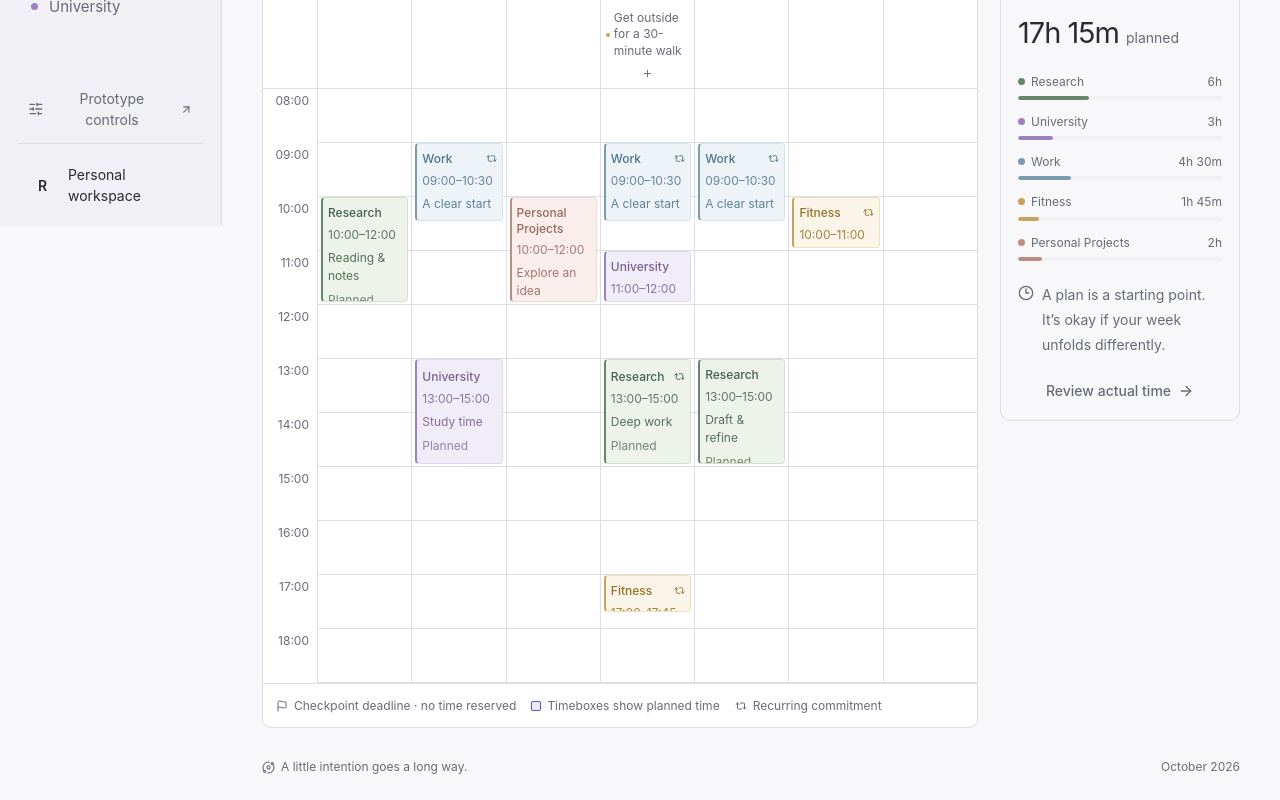
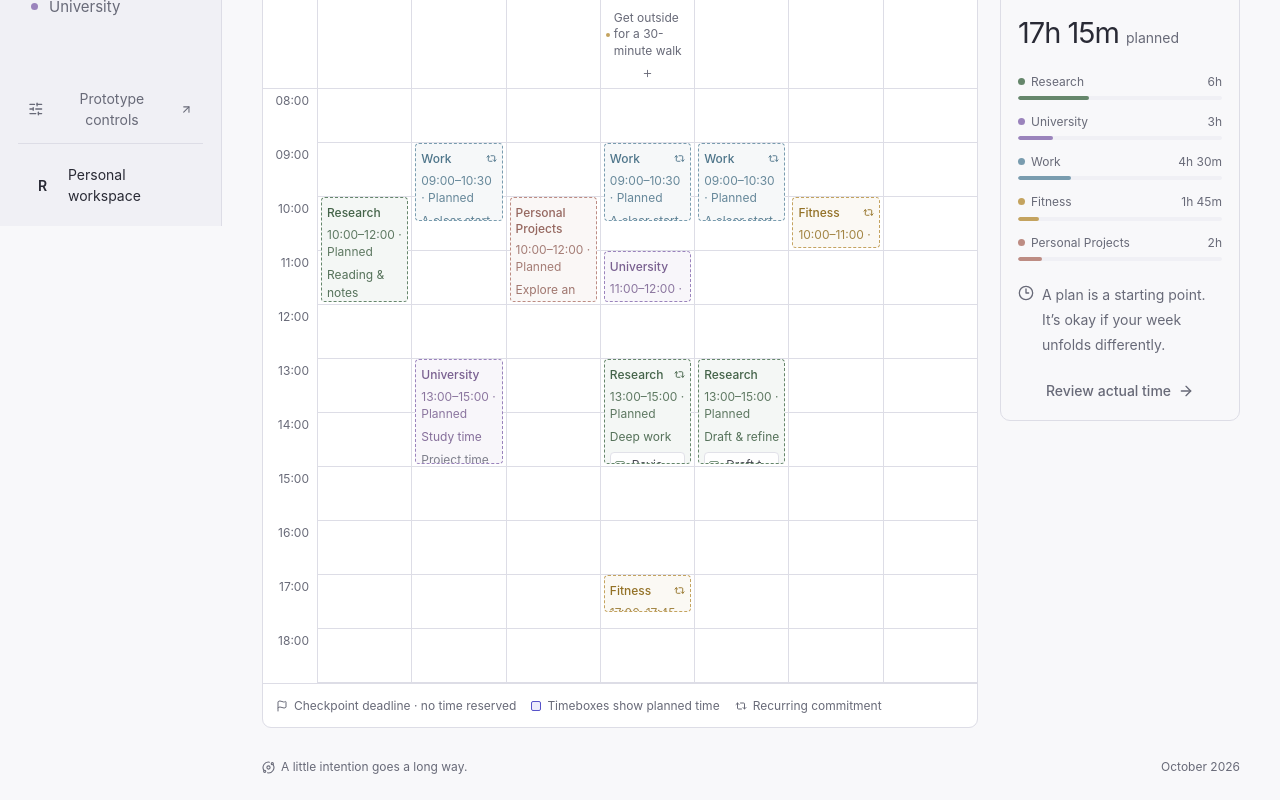
Before and after one commit to ricardovinicius/orbit, a Next.js app in the folder apps/prototype/: page /week in a window 1280 px wide. Shown: the part 574-1374 px from the top of the page. Built offline with nearby package versions, Linux system fonts and the light colour scheme.

Commit message:
Show planned tasks inside timeboxes and isolate sidebar scrolling

```diff
--- a/apps/prototype/src/app/globals.css
+++ b/apps/prototype/src/app/globals.css
@@ -190,12 +190,21 @@ a.project-tag:hover { color: var(--foreground); }
 .timebox-time strong { font-size: var(--text-small); font-weight: 450; color: var(--muted-foreground); }
 .timebox-time span { font-size: var(--text-caption); color: var(--muted-foreground); }
 .timebox-time small { font-size: var(--text-caption); color: var(--muted-foreground); }
-.timebox-card { flex: 1; min-width: 0; padding: 11px 12px 10px; text-align: left; border-radius: 6px; border: 1px solid var(--project-border); border-left: 3px solid var(--project-color); background: var(--project-bg); color: var(--project-ink); transition: filter 120ms; }
+.timebox-card { flex: 1; min-width: 0; padding: 11px 12px 10px; text-align: left; border-radius: 6px; border: 1px dashed var(--project-color); background: color-mix(in srgb, var(--project-color) 7%, var(--card)); color: var(--project-ink); transition: filter 120ms; }
 .timebox-card:hover, .calendar-block:hover { filter: brightness(.97); }
 .timebox-card > div { display: flex; flex-wrap: wrap; justify-content: space-between; gap: 5px; align-items: center; }
 .timebox-card strong { font-size: var(--text-small); font-weight: 550; }
 .timebox-card > div > span { display: inline-flex; gap: 4px; align-items: center; font-size: var(--text-caption); opacity: .8; }
 .timebox-card p { font-size: var(--text-content); margin-top: 5px; opacity: .9; }
+.timebox-tasks { display: grid; gap: 6px; margin-top: 10px; }
+.timebox-task { display: flex; align-items: flex-start; gap: 7px; padding: 8px; border: 1px solid var(--border); border-radius: 4px; background: var(--card); color: var(--foreground); font-size: var(--text-small); line-height: 1.4; }
+.timebox-task > span:first-child { display: flex; align-items: center; flex-shrink: 0; min-height: 19px; }
+.planned-task-marker { width: 10px; height: 10px; border: 1px solid var(--project-color); border-radius: 2px; }
+.timebox-project-time, .timebox-task-more { display: block; margin-top: 8px; font-size: var(--text-caption); color: var(--muted-foreground); }
+.calendar-block .timebox-tasks { margin-top: 6px; gap: 3px; }
+.calendar-block .timebox-task { padding: 4px; font-size: var(--text-caption); }
+.calendar-block .timebox-task > span:last-child { overflow: hidden; text-overflow: ellipsis; white-space: nowrap; }
+.calendar-block .timebox-task-more { margin-top: 0; }
 .timebox-card small { display: flex; justify-content: space-between; margin-top: 10px; font-size: var(--text-caption); opacity: .75; }
 .panel-link { margin: 2px 21px 15px; color: var(--muted-foreground); font-size: var(--text-small); }
 .checkpoint-list { padding: 0 22px 7px; }
@@ -312,7 +321,7 @@ a.project-tag:hover { color: var(--foreground); }
 .today-column { background: var(--card); }
 .calendar-slot { position: absolute; display: flex; align-items: center; justify-content: center; width: 100%; height: 54px; border-bottom: 1px solid var(--border); color: transparent; }
 .calendar-slot:hover, .calendar-slot:focus-visible { background: var(--background); color: var(--muted-foreground); }
-.calendar-block { position: absolute; z-index: 2; border-radius: 4px; text-align: left; padding: 7px 5px; border: 1px solid var(--project-border); border-left: 2px solid var(--project-color); background: var(--project-bg); color: var(--project-ink); overflow: hidden; min-width: 0; }
+.calendar-block { position: absolute; z-index: 2; border-radius: 4px; text-align: left; padding: 7px 5px; border: 1px dashed var(--project-color); background: color-mix(in srgb, var(--project-color) 7%, var(--card)); color: var(--project-ink); overflow: hidden; min-width: 0; }
 .calendar-block strong { display: flex; align-items: center; justify-content: space-between; gap: 2px; font-size: var(--text-caption); line-height: 1.3; font-weight: 550; overflow-wrap: anywhere; }
 .calendar-block strong svg { flex-shrink: 0; }
 .calendar-block > span { display: block; font-size: var(--text-caption); margin-top: 5px; opacity: .85; }
--- a/apps/prototype/src/components/orbit/shared.tsx
+++ b/apps/prototype/src/components/orbit/shared.tsx
@@ -43,6 +43,17 @@ export function SessionList({ sessions }: { sessions: Session[] }) {
   return <div className="session-list">{[...sessions].sort((a, b) => `${b.date}${b.start}`.localeCompare(`${a.date}${a.start}`)).map((s) => <button className="session-row" key={s.id} onClick={() => open({ kind: "session-detail", id: s.id })}><span className="session-icon"><Clock3 size={16} /></span><span className="session-body"><strong>{data.projects.find((p) => p.id === s.projectId)?.name}</strong><span>{s.date === TODAY ? "Today" : dateLabel(s.date)}<span className="meta-divider">·</span>{s.start}–{s.end}</span></span><span className="session-duration">{timeLabel(duration(s))}<small>Actual</small></span><ArrowRight size={14} className="muted" /></button>)}</div>;
 }
 
+export function PlannedTasks({ box, compact = false }: { box: Timebox; compact?: boolean }) {
+  const { data } = useWorkspace();
+  const tasks = box.taskIds.flatMap((id) => {
+    const task = data.tasks.find((t) => t.id === id);
+    return task ? [task] : [];
+  });
+  if (!tasks.length) return <span className="timebox-project-time">Project time</span>;
+  const visible = compact ? tasks.slice(0, 1) : tasks;
+  return <span className="timebox-tasks">{visible.map((task) => <span className="timebox-task" key={task.id}><span aria-hidden="true">{task.done ? <Check size={12} /> : <span className="planned-task-marker" />}</span><span>{task.title}</span></span>)}{compact && tasks.length > 1 && <span className="timebox-task-more">+{tasks.length - 1} more Tasks</span>}</span>;
+}
+
 export function TimeboxList({ boxes, trackCurrentTime = false }: { boxes: Timebox[]; trackCurrentTime?: boolean }) {
   const { data, open } = useWorkspace();
   const now = useCurrentTime();
@@ -52,7 +63,7 @@ export function TimeboxList({ boxes, trackCurrentTime = false }: { boxes: Timebo
   if (!boxes.length) return <>{current && <div className="timebox-list"><CurrentTimeLine label={current.label} /></div>}<EmptyState compact title="An open schedule" description="Reserve a little time for a Project that matters." /></>;
   return <div className="timebox-list">{sorted.map((b, index) => {
     const p = data.projects.find((p) => p.id === b.projectId);
-    return <div key={b.id} className="timebox-current-row">{current && index === markerIndex && <CurrentTimeLine label={current.label} top={current.minutes > minutes(b.start) ? `${(current.minutes - minutes(b.start)) / duration(b) * 100}%` : 0} />}<div className="timebox-row"><div className="timebox-time"><strong>{b.start}</strong><span>{b.end}</span>{b.date !== TODAY && <small>{dateLabel(b.date)}</small>}</div><button className={`timebox-card ${p?.color}`} onClick={() => open({ kind: "timebox", id: b.id })}><div><strong>{p?.name}</strong><span>{timeLabel(duration(b))}{b.recurrence !== "none" && <Repeat2 size={12} />}</span></div><p>{b.title}</p><small>{b.taskIds.length ? `${b.taskIds.length} ${b.taskIds.length === 1 ? "Task" : "Tasks"}` : "Project time"}<span>Planned</span></small></button></div></div>;
+    return <div key={b.id} className="timebox-current-row">{current && index === markerIndex && <CurrentTimeLine label={current.label} top={current.minutes > minutes(b.start) ? `${(current.minutes - minutes(b.start)) / duration(b) * 100}%` : 0} />}<div className="timebox-row"><div className="timebox-time"><strong>{b.start}</strong><span>{b.end}</span>{b.date !== TODAY && <small>{dateLabel(b.date)}</small>}</div><button className={`timebox-card ${p?.color}`} onClick={() => open({ kind: "timebox", id: b.id })}><div><strong>{p?.name}</strong><span>{timeLabel(duration(b))}{b.recurrence !== "none" && <Repeat2 size={12} />}</span></div><p>{b.title}</p><PlannedTasks box={b} /><small><span>Planned time</span></small></button></div></div>;
   })}{current && markerIndex === -1 && <CurrentTimeLine label={current.label} />}</div>;
 }
 
--- a/apps/prototype/src/components/orbit/week.tsx
+++ b/apps/prototype/src/components/orbit/week.tsx
@@ -8,7 +8,7 @@ import { Card } from "@/components/ui/card";
 import { TODAY, WEEK_START, addDays, dateLabel, duration, inRange, minutes, timeLabel, type Checkpoint, type Timebox } from "@/lib/mock-data";
 import { CurrentTimeLine, useCurrentTime } from "./current-time";
 import { useWorkspace } from "./workspace";
-import { EmptyState, PageHeading, ProjectTag, SectionHeading, TaskList, TimeboxList } from "./shared";
+import { EmptyState, PageHeading, PlannedTasks, ProjectTag, SectionHeading, TaskList, TimeboxList } from "./shared";
 
 function CheckpointMarker({ checkpoint }: { checkpoint: Checkpoint }) {
   const { data, open } = useWorkspace();
@@ -90,7 +90,7 @@ export function WeekScreen() {
         <div className="calendar-body" style={{ height: hours.length * 54 }}><div className="hour-labels">{hours.map((hour) => <span key={hour} style={{ top: (hour - firstHour) * 54 }}>{String(hour).padStart(2, "0")}:00</span>)}</div>{days.map((d) => <div key={d} className={`calendar-column ${d === TODAY ? "today-column" : ""}`}>
           {d === TODAY && now && now.minutes >= firstHour * 60 && now.minutes < lastHour * 60 && <CurrentTimeLine label={now.label} top={(now.minutes - firstHour * 60) / 60 * 54} />}
           {hours.map((hour) => <button className="calendar-slot" key={hour} style={{ top: (hour - firstHour) * 54 }} aria-label={`Plan ${dateLabel(d)} at ${hour}:00`} onClick={() => open({ kind: "timebox", date: d, start: `${String(hour).padStart(2, "0")}:00`, projectId: project === "all" ? undefined : project })}><Plus size={13} /></button>)}
-          {placeBoxes(boxes.filter((b) => b.date === d)).map(({ box: b, lane, columns }) => <button key={b.id} className={`calendar-block ${data.projects.find((p) => p.id === b.projectId)?.color}`} style={{ top: (minutes(b.start) - firstHour * 60) / 60 * 54, height: Math.max(duration(b) / 60 * 54 - 3, 22), left: `calc(${lane / columns * 100}% + 3px)`, width: `calc(${100 / columns}% - 6px)` }} onClick={() => open({ kind: "timebox", id: b.id })}><strong>{data.projects.find((p) => p.id === b.projectId)?.name}{b.recurrence !== "none" && <Repeat2 size={11} />}</strong><span>{b.start}–{b.end}</span>{duration(b) >= 60 && <small>{b.title}</small>}{duration(b) >= 90 && <em>Planned</em>}</button>)}
+          {placeBoxes(boxes.filter((b) => b.date === d)).map(({ box: b, lane, columns }) => <button key={b.id} className={`calendar-block ${data.projects.find((p) => p.id === b.projectId)?.color}`} style={{ top: (minutes(b.start) - firstHour * 60) / 60 * 54, height: Math.max(duration(b) / 60 * 54 - 3, 22), left: `calc(${lane / columns * 100}% + 3px)`, width: `calc(${100 / columns}% - 6px)` }} aria-label={`${b.title}, planned time ${b.start}–${b.end}. ${b.taskIds.map((id) => data.tasks.find((t) => t.id === id)?.title).filter(Boolean).join(", ") || "Project time"}`} onClick={() => open({ kind: "timebox", id: b.id })}><strong>{data.projects.find((p) => p.id === b.projectId)?.name}{b.recurrence !== "none" && <Repeat2 size={11} />}</strong><span>{b.start}–{b.end} · Planned</span>{duration(b) >= 60 && <small>{duration(b) < 90 ? b.taskIds.length ? `${b.taskIds.length} planned ${b.taskIds.length === 1 ? "Task" : "Tasks"}` : "Project time" : b.title}</small>}{duration(b) >= 90 && <PlannedTasks box={b} compact />}</button>)}
         </div>)}</div></div>
         <div className="calendar-mobile">
           <div className="mobile-day-picker">{days.map((d, i) => <button key={d} className={i === mobileDay ? "selected" : ""} aria-pressed={i === mobileDay} onClick={() => setMobileDay(i)}><span>{dateLabel(d, { weekday: "short" })}</span><strong>{Number(d.slice(-2))}</strong></button>)}</div>
```
Also changed, not shown: 1 other file (tests, documents, lock files or other folders).
